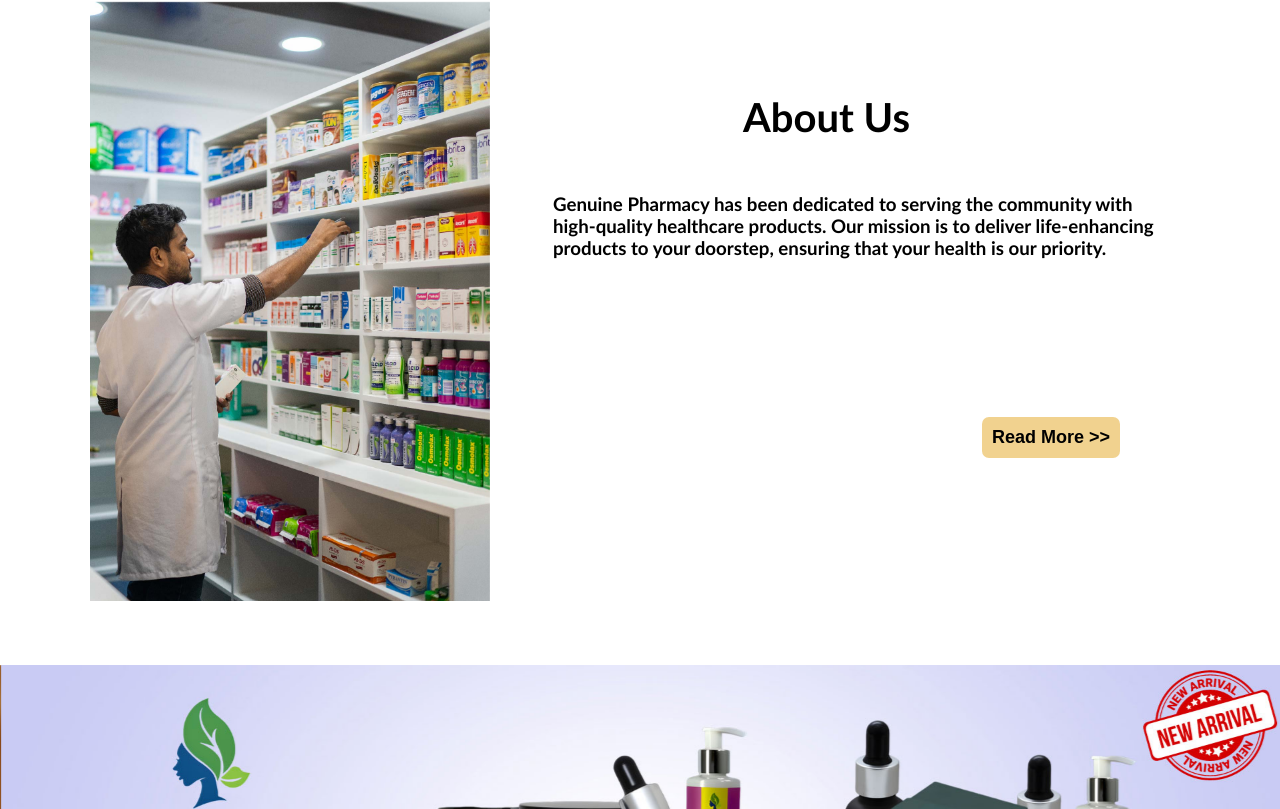
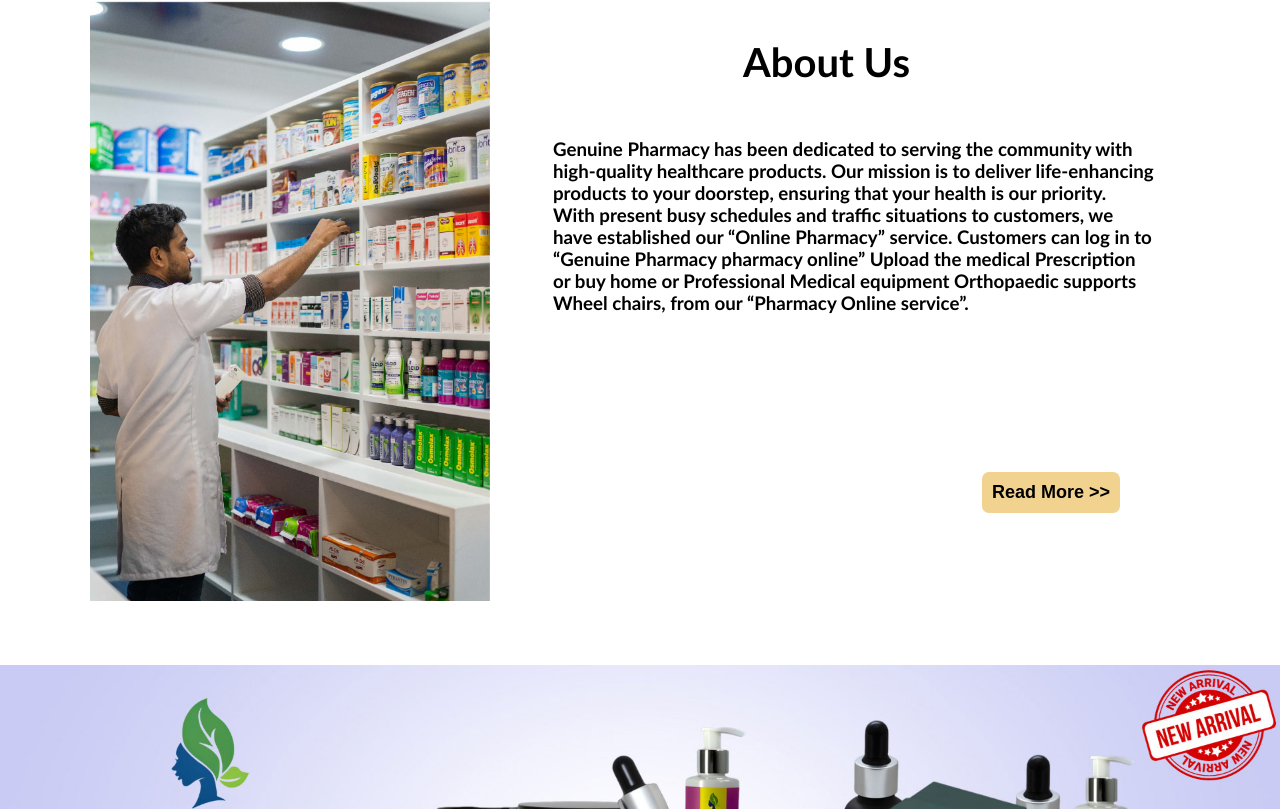
Before and after one commit to puviekanth/G-Pharma, a React (Create React App) app: page /Home in a window 1280 px wide. Shown: the part 1091-1900 px from the top of the page. Built offline with nearby package versions, Linux system fonts and the light colour scheme.

Commit message:
Update Home.js

```diff
--- a/src/components/Home.js
+++ b/src/components/Home.js
@@ -9,6 +9,8 @@
 import AboutLogo from './images/about.jpg'
 import { useEffect } from 'react'
 import NewArrivals from './NewArrivals'
+import Order from './order.js'
+import Footer from './Footer.js'
 
 function Home() {
     const settings = {
@@ -68,7 +70,7 @@
                 <h1 className='about'>About Us</h1>
                 <h3 className='content'>Genuine Pharmacy has been dedicated to serving the community with high-quality
                 healthcare products. Our mission is to deliver life-enhancing products to your
-                doorstep, ensuring that your health is our priority.</h3>
+                doorstep, ensuring that your health is our priority.<br></br>With present busy schedules and traffic situations to customers, we have established our  “Online Pharmacy” service. Customers can log in to “Genuine Pharmacy pharmacy online” Upload the medical Prescription or buy home or  Professional Medical equipment Orthopaedic supports Wheel chairs, from our “Pharmacy Online service”.</h3>
                 <button className='about-readmore'>Read More >> </button>
             </div>
             </div>
@@ -91,6 +93,7 @@
 
 
             < NewArrivals />
+            < Footer />
 
 
         </>
```
